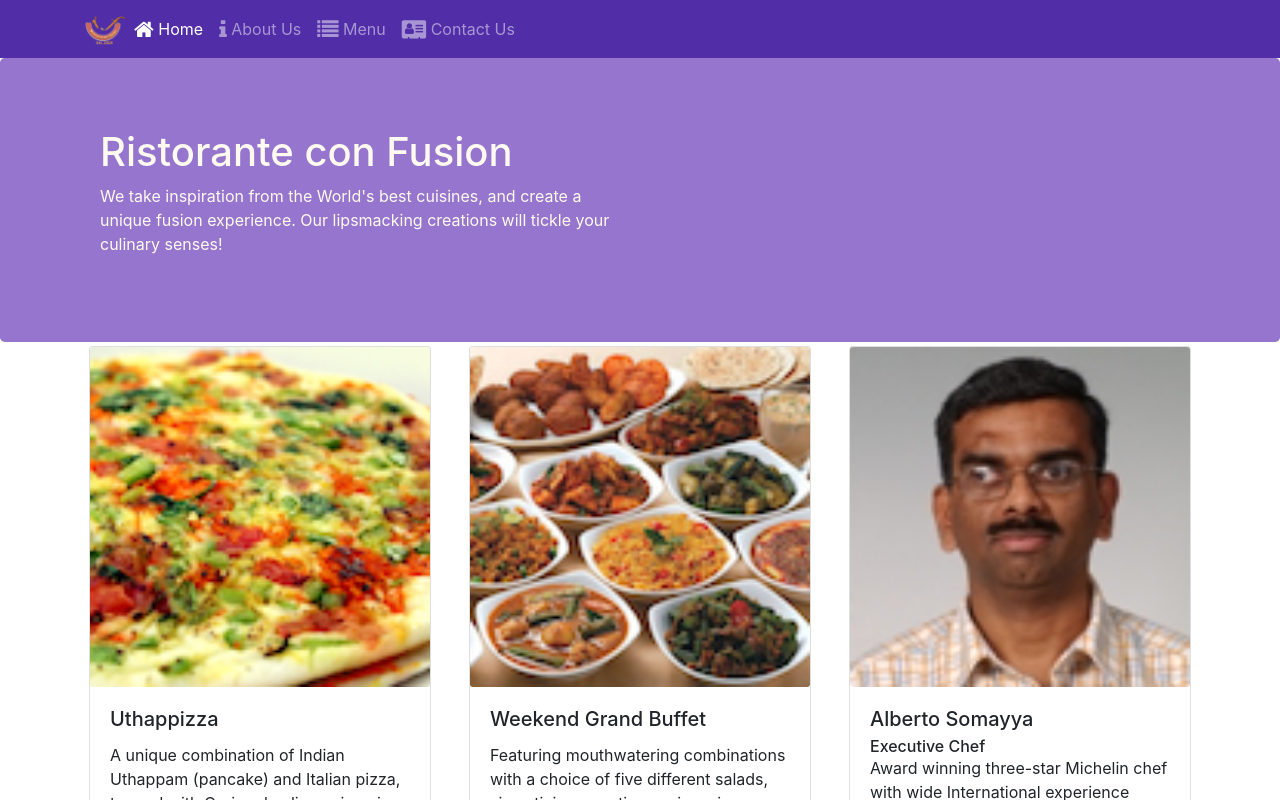
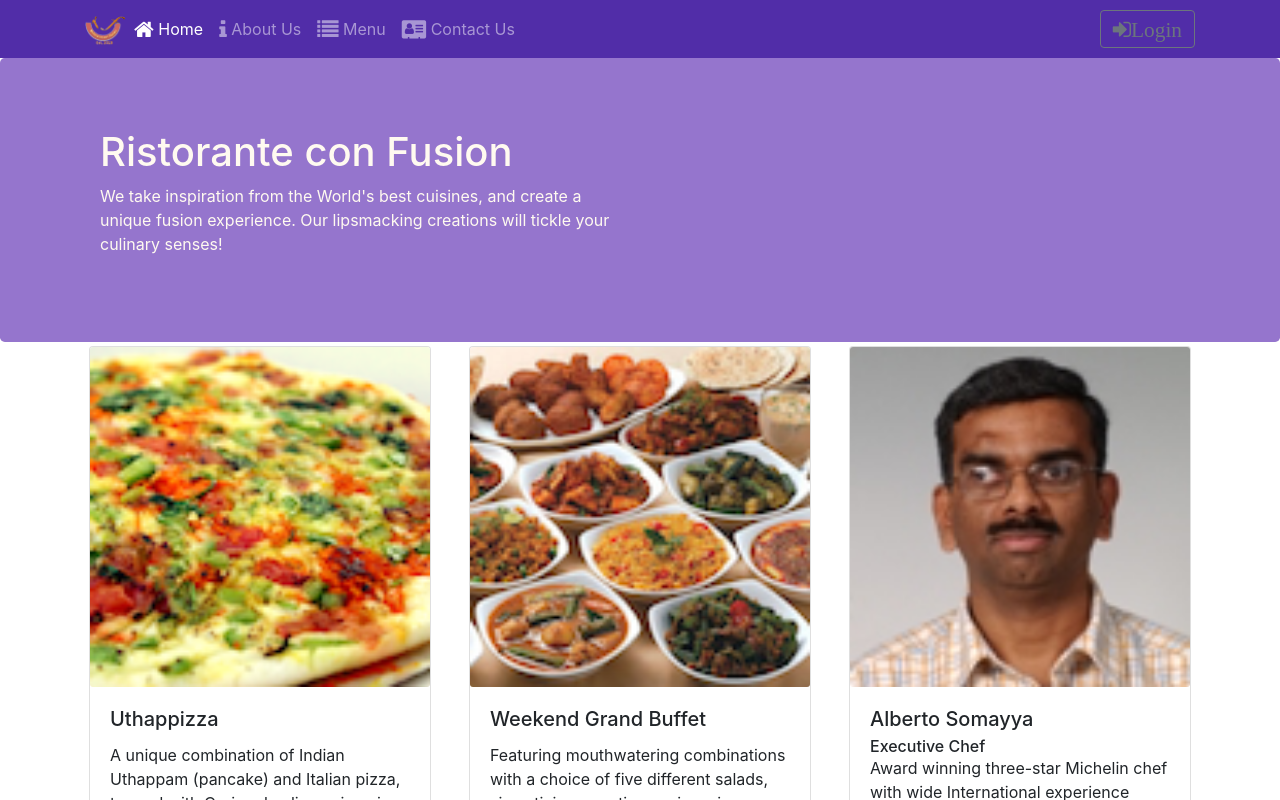
Before and after one commit to izennn/ConfusionRestaurant, a React (Create React App) app: page /home in a window 1280 px wide. Shown: the top 800 px of the page. Built offline with nearby package versions, Linux system fonts and the light colour scheme.

Commit message:
uncontrolled form

```diff
--- a/src/components/HeaderComponent.js
+++ b/src/components/HeaderComponent.js
@@ -1,5 +1,6 @@
 import React from 'react';
-import { Navbar, NavbarBrand, Nav, NavbarToggler, NavItem, Collapse, Jumbotron } from 'reactstrap';
+import { Navbar, NavbarBrand, Nav, NavbarToggler, NavItem, Collapse, Jumbotron, Button, Modal, ModalHeader, ModalBody,
+    Form, FormGroup, Label, Input,  } from 'reactstrap';
 import { NavLink } from 'react-router-dom';
 
 // create navbar header to be used in all other components
@@ -7,11 +8,14 @@
 class Header extends React.Component {
   constructor(props) {
     super(props);
+    this.state = {
+      isNavOpen: false,
+      isModalOpen: false
+    };
 
     this.toggleNav = this.toggleNav.bind(this);
-    this.state = {
-      isNavOpen: false
-    };
+    this.toggleModal = this.toggleModal.bind(this);
+    this.handleLogin = this.handleLogin.bind(this);
   }
 
   toggleNav() {
@@ -19,6 +23,21 @@
       isNavOpen: !this.state.isNavOpen
     });
   }
+
+  toggleModal() {
+      console.log("Toggling modal")
+      this.setState({
+          isModalOpen: !this.state.isModalOpen
+      })
+  }
+
+    handleLogin(event) {
+        this.toggleModal();
+        alert("Username: " + this.username.value + " Password: " + this.password.value
+            + " Remember: " + this.remember.checked);
+        event.preventDefault();
+
+    }
 
   render() {
         return(
@@ -42,6 +61,13 @@
                                 <NavLink className="nav-link" to='/contactus'><span className="fa fa-address-card fa-lg"></span> Contact Us</NavLink>
                             </NavItem>
                             </Nav>
+                            <Nav className="ml-auto" navbar>
+                                <NavItem>
+                                    <Button outline onClick={this.toggleModal}>
+                                        <span className="fa fa-sign-in fa-lg">Login</span>
+                                    </Button>
+                                </NavItem>
+                            </Nav>
                         </Collapse>
                     </div>
                 </Navbar>
@@ -55,6 +81,32 @@
                         </div>
                     </div>
                 </Jumbotron>
+                <Modal isOpen={this.state.isModalOpen} toggle={this.toggleModal}>
+                    <ModalHeader toggle={this.toggleModal}>Login</ModalHeader>
+                    <ModalBody>
+                        {/* adding the uncontrolled form */}
+                        <Form onSubmit={this.handleLogin}>
+                            <FormGroup>
+                                <Label htmlFor="username">Username</Label>
+                                <Input type="text" id="username" name="username"
+                                    innerRef={(input) => this.username = input} />
+                            </FormGroup>
+                            <FormGroup>
+                                <Label htmlFor="password">Password</Label>
+                                <Input type="password" id="password" name="password"
+                                    innerRef={(input) => this.password = input}  />
+                            </FormGroup>
+                            <FormGroup check>
+                                <Label check>
+                                    <Input type="checkbox" name="remember"
+                                    innerRef={(input) => this.remember = input}  />
+                                    Remember me
+                                </Label>
+                            </FormGroup>
+                            <Button type="submit" value="submit" color="primary">Login</Button>
+                        </Form>
+                    </ModalBody>
+                </Modal>
             </div>
         );
   }
```
